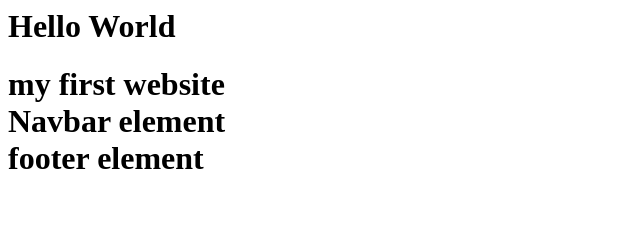
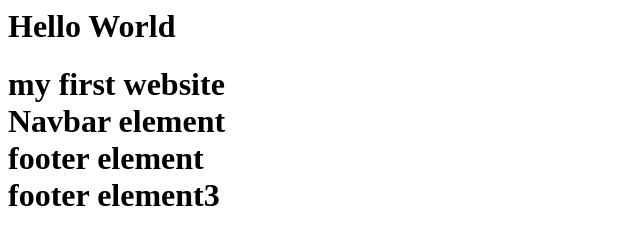
Before and after one commit to VirtualRaptor/studious-dollop, a plain HTML site: page index.html in a window 1280 px wide. Shown: the whole page, without its empty margins (0-640 px from the left). Drawn offline with Linux system fonts and the light colour scheme.

Commit message:
Update index.html

```diff
--- a/index.html
+++ b/index.html
@@ -6,5 +6,6 @@
    <span>my first website</span>
    <div class=’nav-bar’>Navbar element</div>
    <div class="footer">footer element</div>
+    <div class="footer3">footer element3</div>
  </body>
 </html>
```
